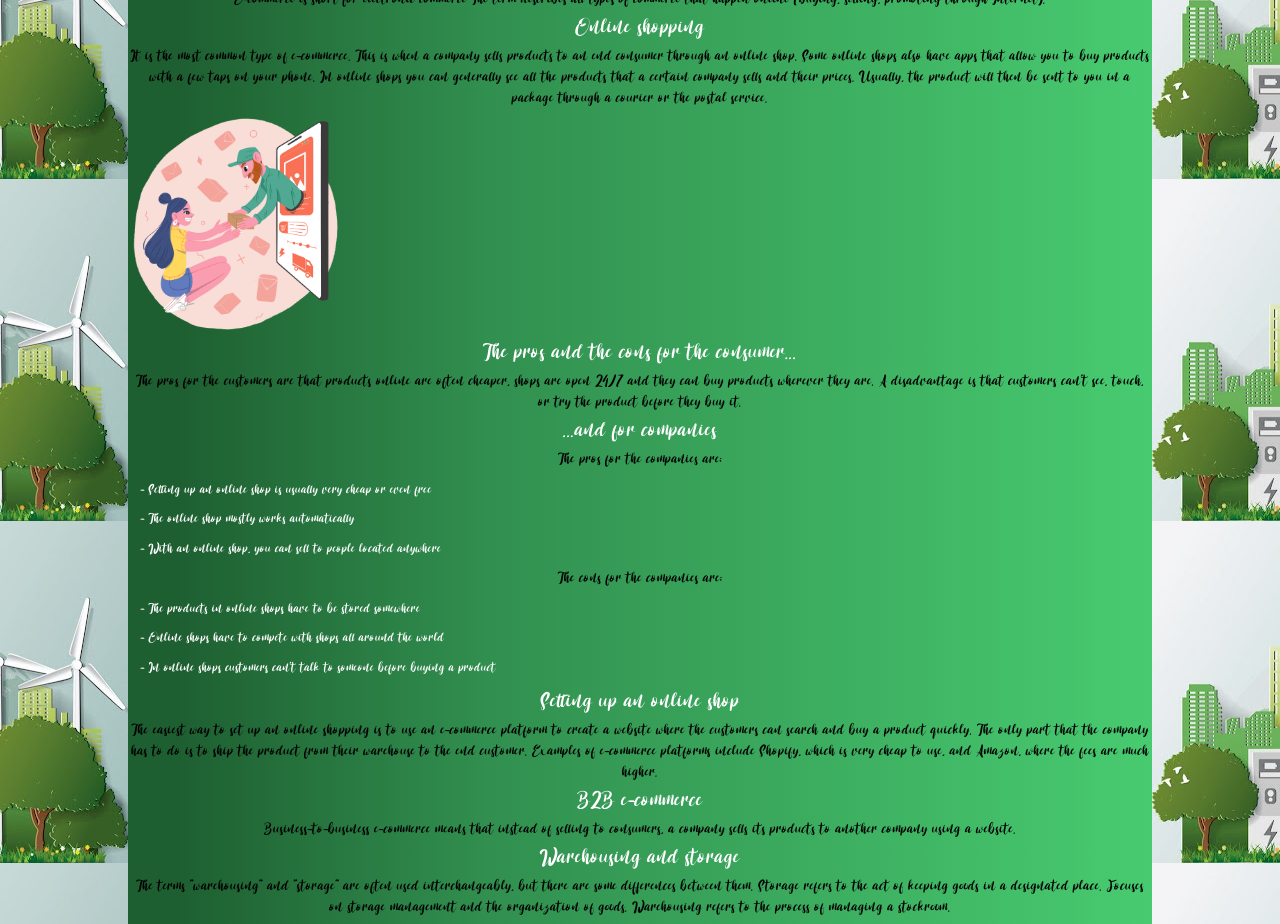
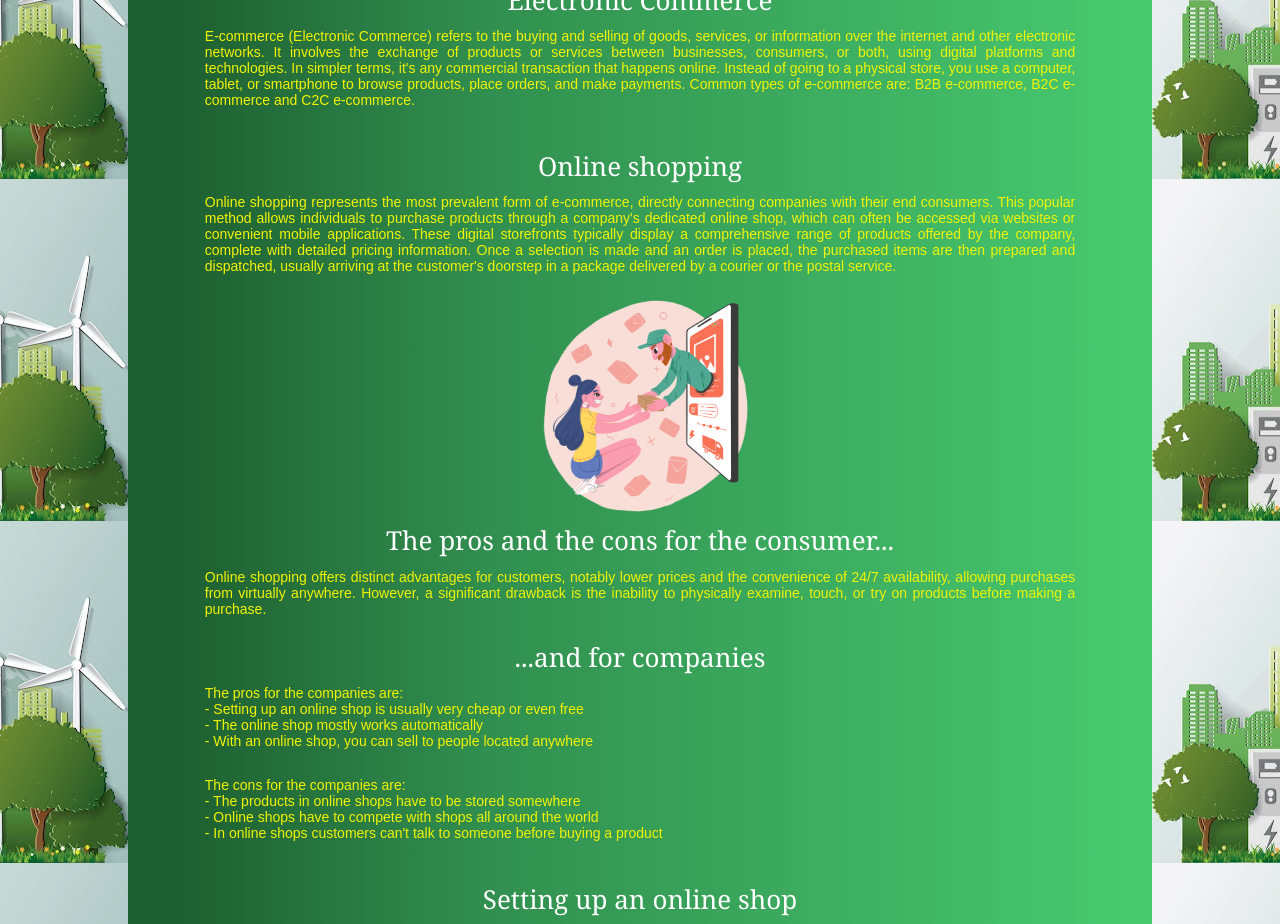
Before and after one commit to ItesEinaudiVerona/3D-mini-sito-Sostenibilit-, a plain HTML site: page ecommerce.html in a window 1280 px wide. Shown: the part 163-1087 px from the top of the page. Drawn offline with Linux system fonts and the light colour scheme; files whose address does not match are found by name.

Commit message:
Update 25 maggio 2025 07:37

```diff
--- a/css/ecommerce.css
+++ b/css/ecommerce.css
@@ -1,23 +1,52 @@
 h2 {
-    font-family: Miofont;
+    font-family: Georgia, 'Times New Roman', Times, serif;
+    color: white;
+    font-size: 30px;
+    margin-top: 3px;
+    margin-left: auto;
+    margin-right: auto;
+    text-align: center;
+}
+
+
+h3 {
+    font-family: Georgia, 'Times New Roman', Times, serif;
     font-size: 26px;
-    margin-top: 3px;
+    margin-top: 4px;
     margin-left: auto;
     margin-right: auto;
     color: white;
     text-align: center;
 }
 
-h3 {
-    font-family: Miofont;
-    font-size: 18px;
-    margin-top: 3px;
-    margin-left: auto;
-    margin-right: auto;
-    color: black;
-}
 
 #img1 {
     height: 222px;
     width: auto;
+    margin-left: 30%;
+    margin-right: auto;
 }
+
+#img2 {
+    height: 222px;
+    width: auto;
+    margin-left: 40%;
+    margin-right: auto;
+}
+
+br {
+    border: 3px salmon;
+
+}
+
+.gruppo4{
+    font-family:sans-serif;
+    font-size: 14px;
+    text-align:justify;
+    color:rgb(243, 243, 5);
+    padding-bottom: 18px;
+    margin-left: auto;
+    margin-right: auto;
+    margin-top: 1%;
+    width: 85%;
+}
--- a/ecommerce.html
+++ b/ecommerce.html
@@ -15,54 +15,105 @@
             <li><a href="index.html#Container_secondogruppo">Responsabilità sociale e d'impresa</a></li>
             <li><a href="index.html#Container_terzogruppo">Compilazione budget personali e familiari</a></li>
             <li><a class="active" href="index.html#Container_quartogruppo">E-commerce</a></li>
-            <li><a href="index.html#Container_quintogruppo">Il rapporto tra uomo e ambiente nel
-                    Medioevo</a></li>
+            <li><a href="index.html#Container_quintogruppo">Il rapporto tra uomo e ambiente nel Medioevo</a></li>
         </ul>
     </nav>
-    <h1>E-Commerce</h1>
+    <h2>E-Commerce</h2>
 </header>
 
 <body>
-    <h3>E-commerce is short for electronic commerce The term describes all types of commerce that happen online (buying,
-        selling, promoting through Internet).</h3>
-    <h2>Online shopping</h2>
-    <h3>It is the most common type of e-commerce. This is when a company sells products to an end consumer through an
-        online shop. Some online shops also have apps that allow you to buy products with a few taps on your phone.
-        In online shops you can generally see all the products that a certain company sells and their prices. Usually,
-        the product will then be sent to you in a package through a courier or the postal service.
-    </h3>
-    <img id="img1" src="immagini/gruppo 4/immagine1.png" alt="Online shopping">
-    <h2>The pros and the cons for the consumer...</h2>
-    <h3>The pros for the customers are that products online are often cheaper, shops are open 24/7 and they can buy
-        products wherever they are. A disadvantage is that customers can’t see, touch, or try the product before they
-        buy it. </h3>
-    <h2>...and for companies</h2>
-    <h3>The pros for the companies are:
-        <ul>
-            <li>Setting up an online shop is usually very cheap or even free</li>
-            <li>The online shop mostly works automatically</li>
-            <li>With an online shop, you can sell to people located anywhere</li>
-        </ul>
-        The cons for the companies are:
-        <ul>
-            <li>The products in online shops have to be stored somewhere</li>
-            <li>Online shops have to compete with shops all around the world</li>
-            <li>In online shops customers can't talk to someone before buying a product</li>
-        </ul>
-    </h3>
-    <h2>Setting up an online shop</h2>
-    <h3>The easiest way to set up an online shopping is to use an e-commerce platform to create a website where the
-        customers can search and buy a product quickly. The only part that the company has to do is to ship the product
-        from their warehouse to the end customer. Examples of e-commerce platforms include Shopify, which is very cheap
-        to use, and Amazon, where the fees are much higher.</h3>
-    <h2>B2B e-commerce</h2>
-    <h3>Business-to-business e-commerce means that instead of selling to consumers, a company sells its products to
-        another company using a website.</h3>
-    <h2>Warehousing and storage</h2>
-    <h3>The terms "warehousing" and "storage" are often used interchangeably, but there are some differences between
-        them. Storage refers to the act of keeping goods in a designated place. Focuses on storage management and the
-        organization of goods. Warehousing refers to the process of managing a stockroom.
-    </h3>
+    <section>
+        <br>
+        <h3>Electronic Commerce</h3>
+        <p class="gruppo4">E-commerce (Electronic Commerce) refers to the buying and selling of goods, services, or
+            information over the
+            internet and other electronic networks.
+            It involves the exchange of products or services between businesses, consumers, or both, using digital
+            platforms and technologies.
+            In simpler terms, it's any commercial transaction that happens online. Instead of going to a physical store,
+            you use a computer, tablet,
+            or smartphone to browse products, place orders, and make payments. Common types of e-commerce are: B2B
+            e-commerce, B2C e-commerce and
+            C2C e-commerce. </p>
+    </section>
+    <br>
+    <section>
+        <h3>Online shopping</h3>
+        <p class="gruppo4">Online shopping represents the most prevalent form of e-commerce, directly connecting
+            companies with their
+            end consumers. This popular method allows
+            individuals to purchase products through a company's dedicated online shop, which can often be accessed via
+            websites or convenient mobile applications.
+            These digital storefronts typically display a comprehensive range of products offered by the company,
+            complete with detailed pricing information.
+            Once a selection is made and an order is placed, the purchased items are then prepared and dispatched,
+            usually arriving at the customer's doorstep in
+            a package delivered by a courier or the postal service.
+        </p>
+        <img id="img2" src="immagini/gruppo 4/immagine1.png" alt="Online shopping">
+    </section>
+    <section>
+        <h3>The pros and the cons for the consumer...</h3>
+        <p class="gruppo4">Online shopping offers distinct advantages for customers, notably lower prices and the
+            convenience of 24/7
+            availability,
+            allowing purchases from virtually anywhere. However, a significant drawback is the inability to physically
+            examine,
+            touch, or try on products before making a purchase.</p>
+    </section>
+    <section>
+        <h3>...and for companies</h3>
+        <p class="gruppo4">The pros for the companies are: <br> - Setting up an online shop is usually very cheap or
+            even free
+            <br> - The online shop mostly works automatically <br> - With an online shop, you can sell to people located
+            anywhere
+        </p>
+        <p class="gruppo4">The cons for the companies are: <br> - The products in online shops have to be stored
+            somewhere <br>
+            - Online shops have to compete with shops all around the world <br> - In online shops customers can't talk
+            to someone before buying a product </p>
+    </section>
+    <section>
+        <br>
+        <h3>Setting up an online shop</h3>
+        <p class="gruppo4">Setting up an online shop is streamlined by using an e-commerce platform. These platforms
+            enable businesses
+            to quickly launch
+            a website where customers can easily find and purchase products. The primary task for the company then
+            becomes shipping the
+            product directly from their warehouse to the customer. Popular examples of such platforms include Shopify,
+            which is known for
+            being very affordable, and Amazon, where the associated fees are considerably higher.</p>
+        <img id="img1" src="immagini/gruppo 4/setting up an online shop.png" alt="An online shop">
+    </section>
+    <section>
+        <h3>B2B e-commerce</h3>
+        <p class="gruppo4">B2B e-commerce (Business-to-Business e-commerce) refers to the online exchange of products,
+            services, or
+            information between two businesses.
+            In simpler terms, it's when one company sells something to another company using the internet. This is
+            different from B2C (Business-to-Consumer) e-commerce, where a business sells directly to an individual
+            customer.
+            Key aspects of B2B e-commerce include: digital platform, business buyers, complex transactions, long-term
+            relationships and automation.</p>
+    </section>
+    <section>
+        <h3>Warehousing and storage</h3>
+        <p class="gruppo4">While often used interchangeably, "warehousing" and "storage" have distinct meanings,
+            especially in the
+            context of business and supply chain management.
+            In its simplest form, storage is the act of keeping something in a safe place until it is needed.
+            The primary focus of storage is simply to hold goods securely and protect them from damage, theft, or
+            deterioration.
+            Warehousing is a more comprehensive and organized process than simple storage. It involves the strategic
+            management of goods within a dedicated facility (a warehouse) from the moment they arrive until they are
+            ready to be shipped out.
+            Warehousing is a critical part of the supply chain and goes beyond just holding items.
+            All warehousing involves storage, but not all storage is warehousing. For example, a self-storage unit is
+            for storage,
+            but a large logistics center managing inventory for multiple clients is engaged in warehousing.
+        </p>
+    </section>
 </body>
 
 <footer>
```
Also changed, not shown: index.html (+13 -24 lines), immagini/gruppo 4/setting up an online shop.png (added).
